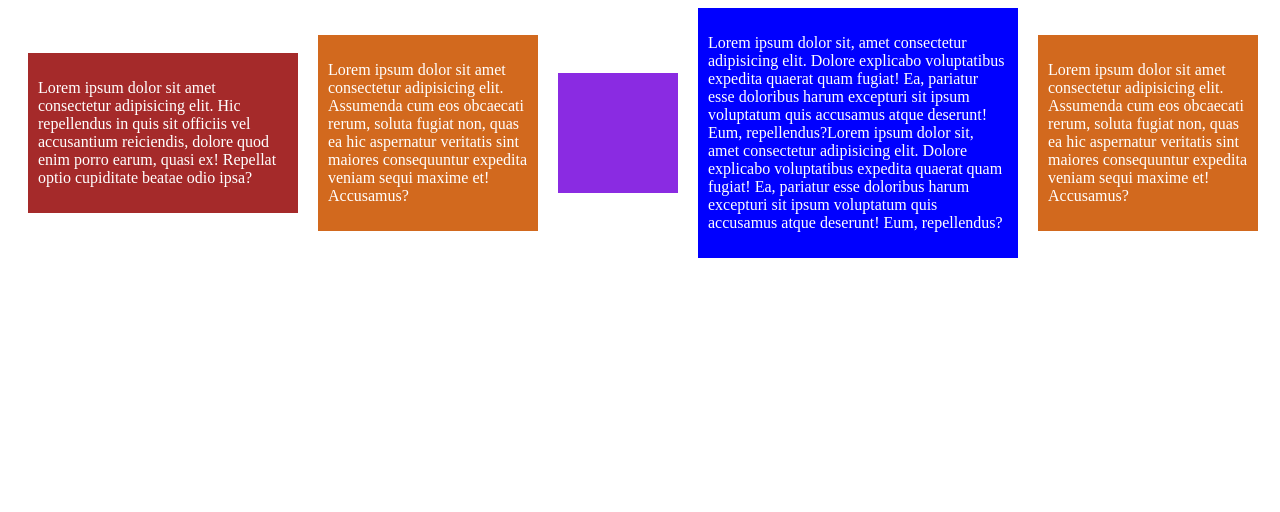
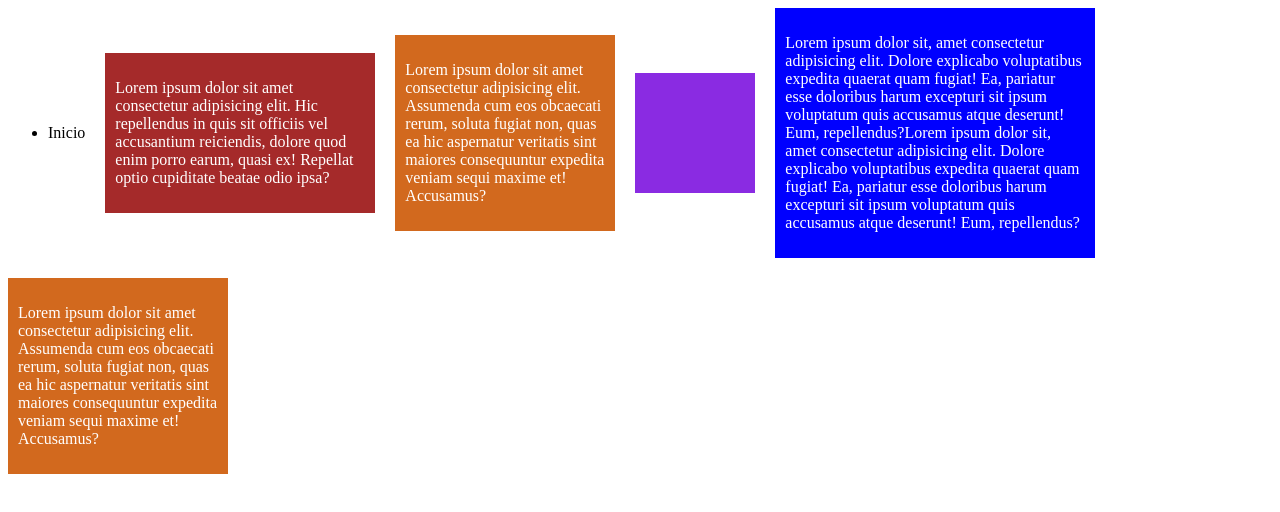
Before and after one commit to maxirosanda/ejemploGithub, a plain HTML site: page index.html in a window 1280 px wide. Drawn offline with Linux system fonts and the light colour scheme.

Commit message:
Update index.html

```diff
--- a/index.html
+++ b/index.html
@@ -10,7 +10,9 @@
 <body>
     <div class="cajaPadre">
         <nav>
-
+            <ul>
+                <li>Inicio</li>
+            </ul>
         </nav>
         <div class=" cajaHijo cajaHijo1"><p>Lorem ipsum dolor sit, amet consectetur adipisicing elit. Dolore explicabo voluptatibus expedita quaerat quam fugiat! Ea, pariatur esse doloribus harum excepturi sit ipsum voluptatum quis accusamus atque deserunt! Eum, repellendus?Lorem ipsum dolor sit, amet consectetur adipisicing elit. Dolore explicabo voluptatibus expedita quaerat quam fugiat! Ea, pariatur esse doloribus harum excepturi sit ipsum voluptatum quis accusamus atque deserunt! Eum, repellendus?</p></div>
         <div class=" cajaHijo cajaHijo2"></div>
```
